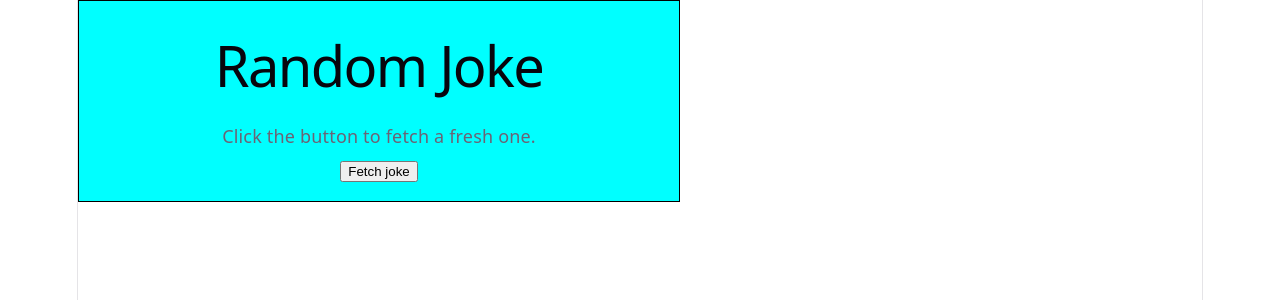
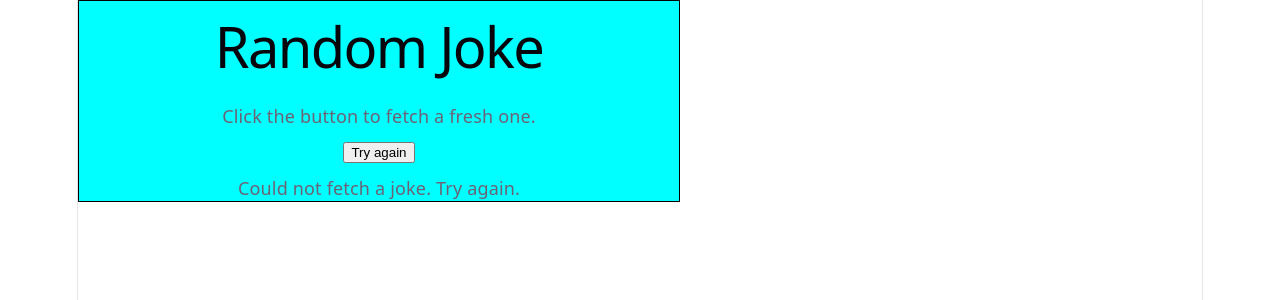
Before and after one commit to WebPraveen01/jokeapp, a React (Vite) app: page / in a window 1280 px wide. Shown: the top 300 px of the page. Built offline with nearby package versions, Linux system fonts and the light colour scheme; no server answers.

Commit message:
updated the joke app again

```diff
--- a/src/Quotes.jsx
+++ b/src/Quotes.jsx
@@ -5,24 +5,26 @@ export default function Quotes() {
 
     const [randomJoke, setRandomJoke] = useState(null);
     const [loading, setLoading] = useState(false);
+    const [error, setError] = useState(null);
 
     const fetchJoke = async () => {
         try {
             setLoading(true);
+            setError(null);
 
             const response = await fetch(
                 'https://official-joke-api.appspot.com/random_joke'
             );
 
             if (!response.ok) {
-                throw new Error('Failed to fetch joke');
+                throw new Error("Failed to fetch joke");
             }
 
             const data = await response.json();
             setRandomJoke(data);
 
-        } catch (error) {
-            console.log(error);
+        } catch (err) {
+            setError("Could not fetch a joke. Try again.");
         } finally {
             setLoading(false);
         }
@@ -44,8 +46,10 @@ export default function Quotes() {
                 onClick={fetchJoke}
                 disabled={loading}
             >
-                {loading ? "Fetching..." : "Fetch joke"}
+                {loading ? "Fetching..." : error ? "Try again" : "Fetch joke"}
             </button>
+
+            {error && <p>{error}</p>}
 
             {loading && <p>Fetching...</p>}
 
```
